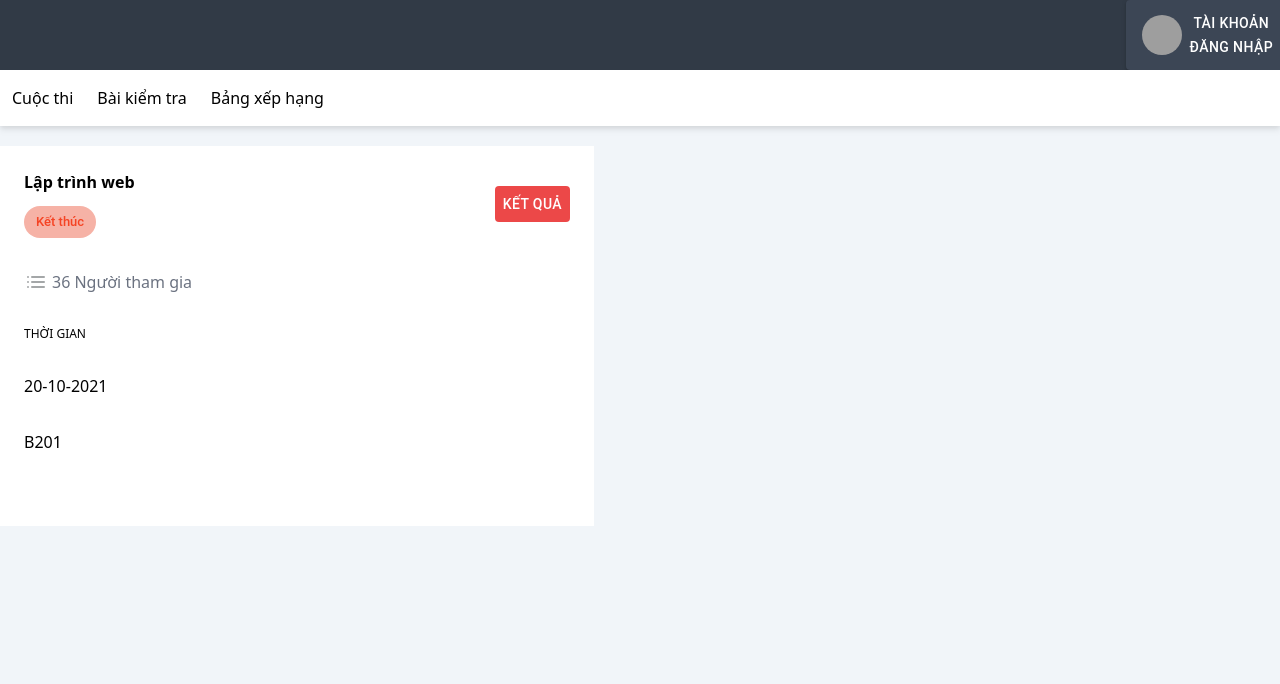
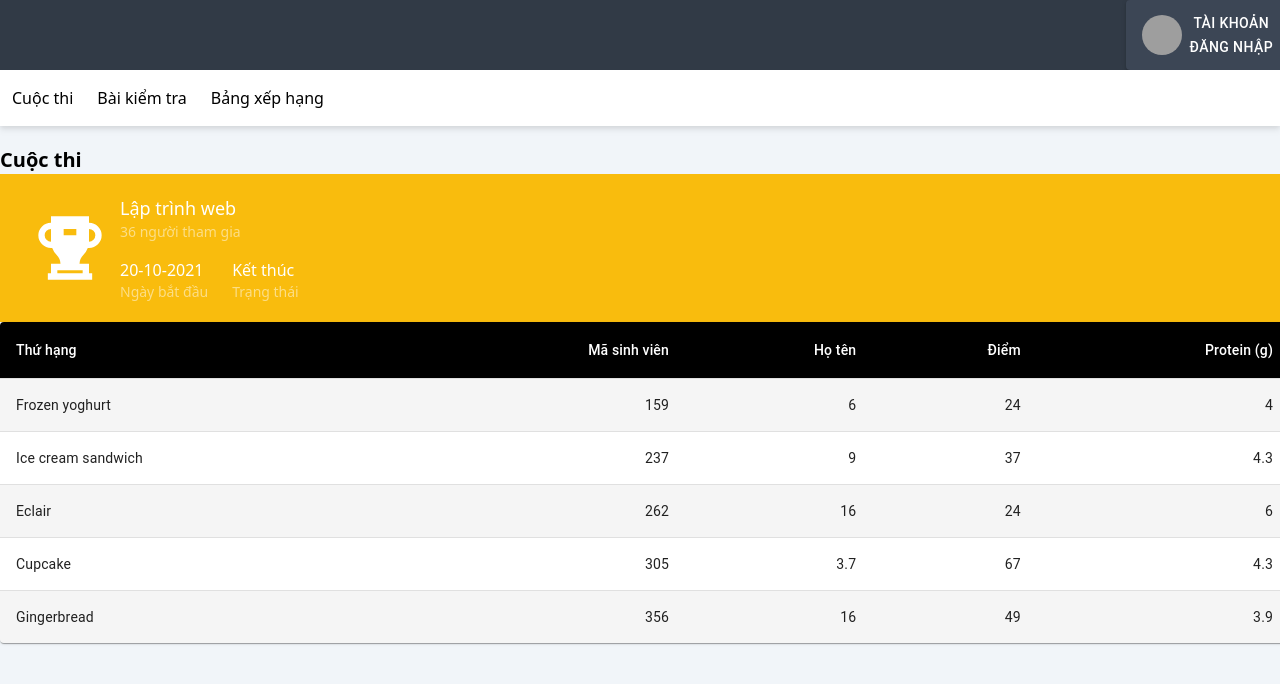
Before and after one commit to khanhvi294/cms-fe, a React (Vite) app: page / in a window 1280 px wide. Shown: the top 684 px of the page. Built offline with nearby package versions, Linux system fonts and the light colour scheme; grey boxes are pictures that could not be loaded.

Commit message:
ui competition result

```diff
--- a/src/App.jsx
+++ b/src/App.jsx
@@ -1,4 +1,19 @@
-import { Avatar, Button, Chip, Menu, MenuItem, Popover } from "@mui/material";
+import {
+  Avatar,
+  Button,
+  Chip,
+  Menu,
+  MenuItem,
+  Popover,
+  Table,
+  TableBody,
+  TableContainer,
+  TableHead,
+  TableRow,
+} from "@mui/material";
+import TableCell, { tableCellClasses } from "@mui/material/TableCell";
+import Paper from "@mui/material/Paper";
+import { styled } from "@mui/material/styles";
 import { useState } from "react";
 
 const cuocThi = {
@@ -20,6 +35,38 @@ function App() {
 
   const open = Boolean(anchorEl);
   const id = open ? "simple-popover" : undefined;
+
+  const StyledTableCell = styled(TableCell)(({ theme }) => ({
+    [`&.${tableCellClasses.head}`]: {
+      backgroundColor: theme.palette.common.black,
+      color: theme.palette.common.white,
+    },
+    [`&.${tableCellClasses.body}`]: {
+      fontSize: 14,
+    },
+  }));
+
+  const StyledTableRow = styled(TableRow)(({ theme }) => ({
+    "&:nth-of-type(odd)": {
+      backgroundColor: theme.palette.action.hover,
+    },
+    // hide last border
+    "&:last-child td, &:last-child th": {
+      border: 0,
+    },
+  }));
+
+  function createData(name, calories, fat, carbs, protein) {
+    return { name, calories, fat, carbs, protein };
+  }
+
+  const rows = [
+    createData("Frozen yoghurt", 159, 6.0, 24, 4.0),
+    createData("Ice cream sandwich", 237, 9.0, 37, 4.3),
+    createData("Eclair", 262, 16.0, 24, 6.0),
+    createData("Cupcake", 305, 3.7, 67, 4.3),
+    createData("Gingerbread", 356, 16.0, 49, 3.9),
+  ];
   return (
     <div className="flex flex-col h-screen bg-slate-100">
       <div className=" h-[70px] sticky top-0 bg-[#313a46]">
@@ -78,7 +125,78 @@ function App() {
           </div>
         </div>
         <div className="w-[1289px] m-auto  h-[1000px]  py-5">
-          <div className="bg-white w-[594px] h-[380px] p-6 flex flex-col gap-8">
+          <div>
+            <p className="font-semibold text-xl">Cuộc thi</p>
+          </div>
+          <div className="bg-[#f9bc0d] flex p-5">
+            <svg
+              xmlns="http://www.w3.org/2000/svg"
+              data-name="Layer 1"
+              viewBox="0 0 24 24"
+              id="Championtrophy"
+              width={100}
+              className="px-3"
+            >
+              <path
+                d="M18 4V2H6v2a4 4 0 0 0 0 8h.38a6.18 6.18 0 0 0 1.41 2.21A4.07 4.07 0 0 1 9 17H6v3H5v2h14v-2h-1v-3h-3a4.07 4.07 0 0 1 1.2-2.79A6.18 6.18 0 0 0 17.62 12H18a4 4 0 0 0 0-8ZM6 10a2 2 0 0 1 0-4Zm4-4h4v2h-4Zm6 13v1H8v-1h8Zm2-9V6a2 2 0 0 1 0 4Z"
+                fill="#ffffff"
+                className="color000000 svgShape"
+              ></path>
+            </svg>
+            <div className="text-white ">
+              <div>
+                <p className="font-medium text-lg">{cuocThi.name}</p>
+                <p className="text-sm opacity-50">36 người tham gia</p>
+              </div>
+              <div className="flex gap-6 mt-4">
+                <div>
+                  <p>{cuocThi.time}</p>
+                  <p className="text-sm opacity-50">Ngày bắt đầu</p>
+                </div>
+                <div>
+                  {cuocThi.status === 0 && <p>Sắp diễn ra</p>}
+                  {cuocThi.status === 1 && <p>Đang diễn ra</p>}
+                  {cuocThi.status === 2 && <p>Kết thúc</p>}
+                  <p className="text-sm opacity-50">Trạng thái</p>
+                </div>
+              </div>
+            </div>
+          </div>
+          <TableContainer component={Paper}>
+            <Table sx={{ minWidth: 700 }} aria-label="customized table">
+              <TableHead>
+                <TableRow>
+                  <StyledTableCell>Thứ hạng</StyledTableCell>
+                  <StyledTableCell align="right">Mã sinh viên</StyledTableCell>
+                  <StyledTableCell align="right">Họ tên</StyledTableCell>
+                  <StyledTableCell align="right">Điểm</StyledTableCell>
+
+                  <StyledTableCell align="right">
+                    Protein&nbsp;(g)
+                  </StyledTableCell>
+                </TableRow>
+              </TableHead>
+              <TableBody>
+                {rows.map((row) => (
+                  <StyledTableRow key={row.name}>
+                    <StyledTableCell component="th" scope="row">
+                      {row.name}
+                    </StyledTableCell>
+                    <StyledTableCell align="right">
+                      {row.calories}
+                    </StyledTableCell>
+                    <StyledTableCell align="right">{row.fat}</StyledTableCell>
+                    <StyledTableCell align="right">{row.carbs}</StyledTableCell>
+                    <StyledTableCell align="right">
+                      {row.protein}
+                    </StyledTableCell>
+                  </StyledTableRow>
+                ))}
+              </TableBody>
+            </Table>
+          </TableContainer>
+          {/* base ex */}
+          {/* <div className="bg-white w-[594px] h-[380px] p-6 flex flex-col gap-8">
             <div className="flex items-center justify-between">
               <div>
                 <p className="font-semibold mb-3">{cuocThi.name}</p>
@@ -185,7 +303,7 @@ function App() {
             <p className="text-xs uppercase font-medium ">Thời gian</p>
             <p>{cuocThi.time}</p>
             <p>{cuocThi.address}</p>
-          </div>
+          </div> */}
         </div>
       </div>
     </div>
```
